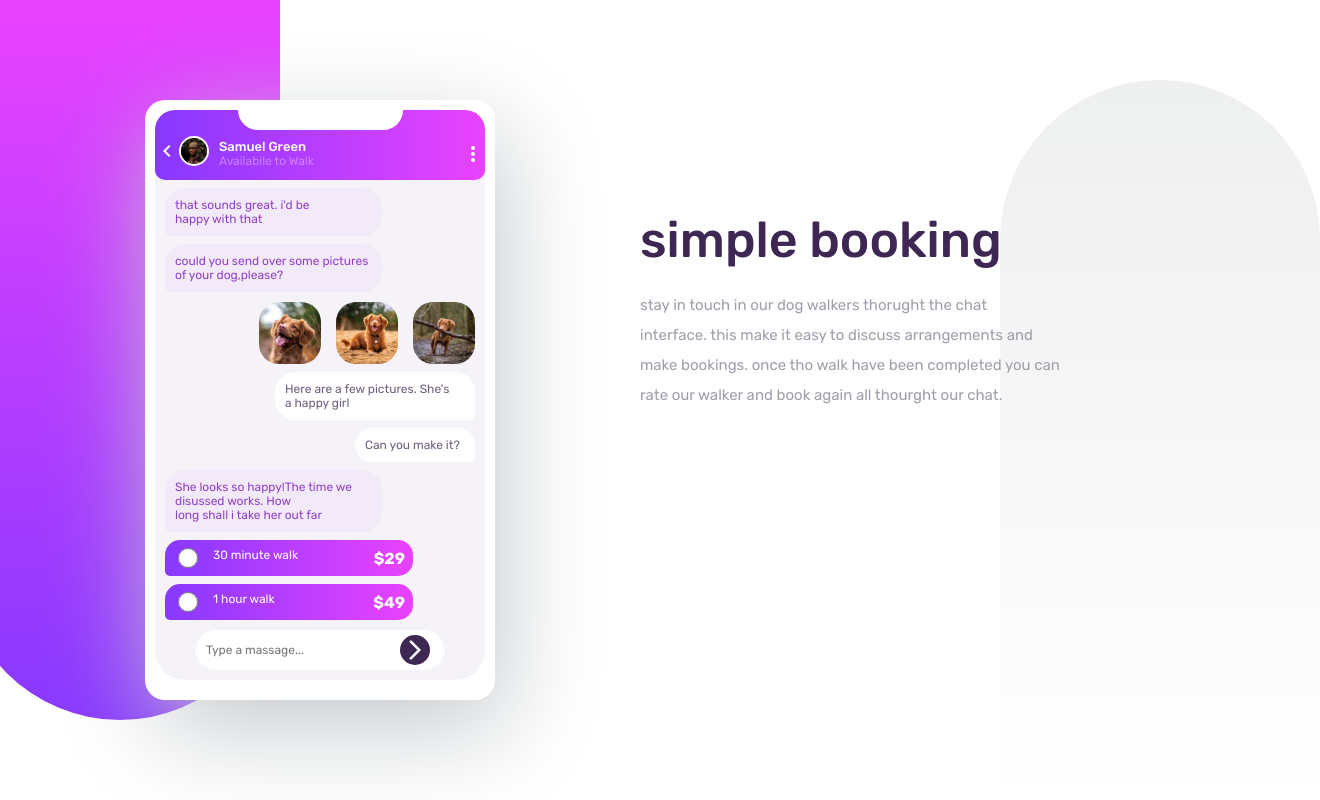
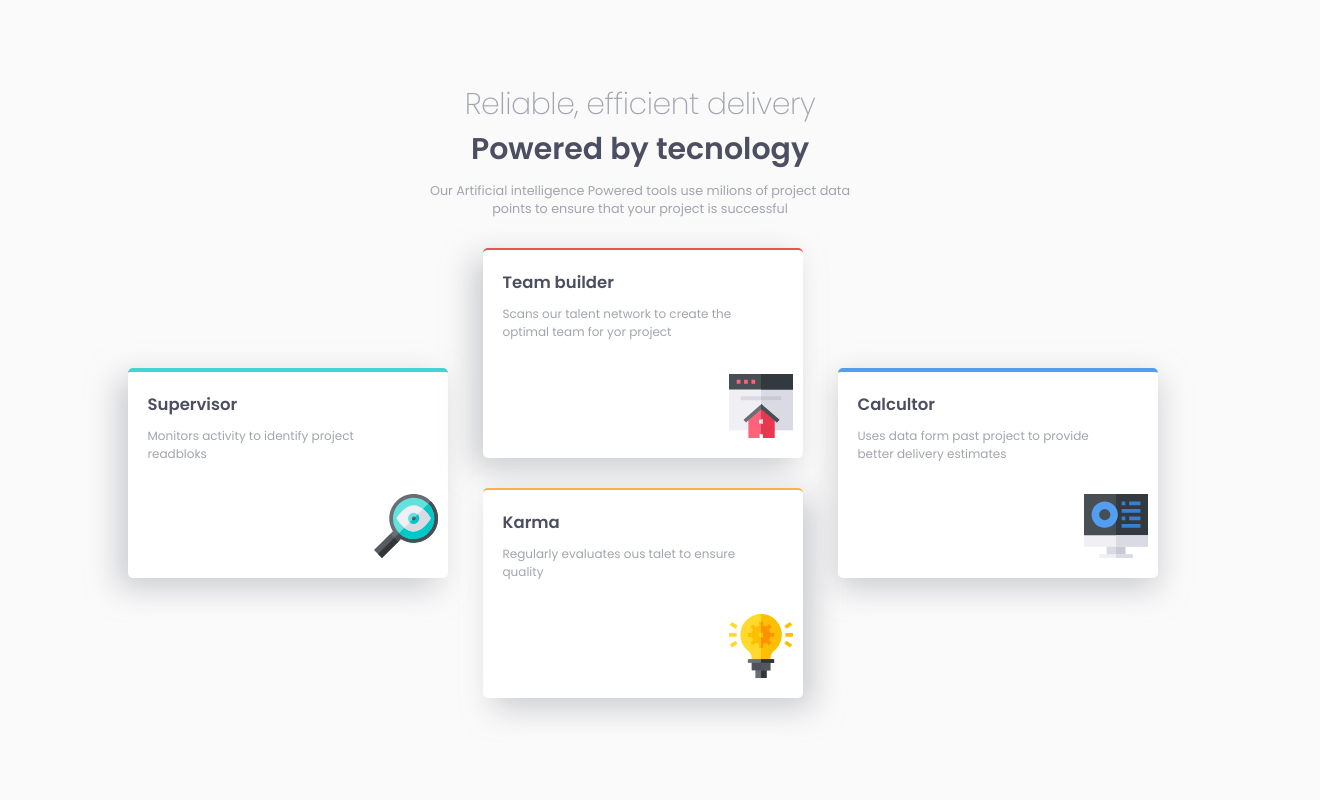
Before and after one commit to mohamed-fm/Four-card-feature-section, a plain HTML site: page index.html in a window 1280 px wide. Shown: the whole page, 1320 px wide, since content can reach past the window. Drawn offline with Linux system fonts and the light colour scheme; files whose address does not match are found by name.

Commit message:
Add files via upload
initial commit

```diff
--- a/css/master.css
+++ b/css/master.css
@@ -39,7 +39,7 @@ body{
     display: flex;
     flex-direction: column;
     align-items: center;
-    gap: 40px 0px;
+    gap: 0px 0px;
 }
 .contenar .first-section h1,.contenar .first-section p{
      text-align: center;
@@ -65,11 +65,12 @@ body{
     flex-wrap: wrap;
 }
 .card{
-    margin: 10px;
+    margin: 20px;
+    margin-top: 30px;
     margin-right: 15px;
     padding: 20px;
-    width: 300px;
-    height: 190px;
+    width: 320px;
+    height: 210px;
     background-color: white;
     border-radius: 5px;
     position: relative;
--- a/index.html
+++ b/index.html
@@ -2,119 +2,72 @@
 <html lang="en">
 <head>
   <meta charset="UTF-8">
-  <meta name="viewport" content="width=device-width, initial-scale=1.0"> <!-- displays site properly based on user's device -->
+  <!-- displays site properly based on user's device -->
+  <meta name="viewport" content="width=device-width, initial-scale=1.0">
+  <!--main style sheet link-->
+  <link rel="stylesheet" href="css/master.css">
+  <!--icon top-->
+  <link rel="icon" type="image/png" sizes="32x32" href="./images/favicon-32x32.png">
+  <!--google font link-->
+  <link rel="preconnect" href="https://fonts.googleapis.com">
+  <link rel="preconnect" href="https://fonts.gstatic.com" crossorigin>
+  <link href="https://fonts.googleapis.com/css2?family=Poppins:wght@200;400;600&family=Roboto&family=Rubik:wght@400;500;700&family=Work+Sans:ital,wght@0,200;0,400;0,600;0,800;1,700&display=swap" rel="stylesheet">
+  <!--main name of project-->
+  <title>Frontend Mentor | Four card feature section</title>
 
-  <link rel="icon" type="image/png" sizes="32x32" href="./images/favicon-32x32.png">
-  <link href="https://fonts.googleapis.com/icon?family=Material+Icons"
-      rel="stylesheet">
-  <link rel="stylesheet" href="style.css">
-  <title>Frontend Mentor | [Challenge Name Here]</title>
-
-
-</style>
 </head>
 <body>
-  <div class="contenar">
-  <div class="pupple-aside"></div>
-  <div class="gray-aside"></div>
+<!--start hear!-->
 
-  <div class="content">
-    <div class="phone-contenar">
-    <div class="phone-parent">
+  <div class="all">
+    <!--start parent-->
+      <div class="contenar">
+        <!--start main sections-->
+         <!--start first-section-->
+          <div class="first-section">
+             <h1>Reliable, efficient delivery</h1>
+             <h1>Powered by tecnology</h1>
+             <p>Our Artificial intelligence Powered tools
+               use milions of project data <br> points to
+                ensure that your project is successful</p>
+          </div>
+          <!--end first-section-->
 
-      <div class="phone-top">
+           <!--start second-section-->
+             <div class="second-section">
+               <div class="first-card card">
+                <h2>Supervisor</h2>
+                <p>Monitors activity to identify project <br> readbloks</p>
+                <img src="images/icon-supervisor.svg" alt="logo">
+              </div>
 
+               <div class="sec-tir-cardp">
+                 <div class="second-card card">
+                  <h2>Team builder</h2>
+                  <p>Scans our talent network to create the <br> optimal team for yor  project</p>
+                  <img src="images/icon-team-builder.svg" alt="logo">
+                 </div>
 
+                 <div class="third-card card">
+                  <h2>Karma</h2>
+                  <p>Regularly evaluates ous talet to ensure <br> quality</p>
+                  <img src="images/icon-karma.svg" alt="logo">
+                 </div>
+               </div>
 
-          <div class="walker" >
-            <div class="arrow_back_ios">
-          <span class="material-icons">
-            chevron_left
-            </span>
-        </div>
-            <div  class="img-p">
-            <img src="E:\chat-app-css-illustration-master\chat-app-css-illustration-master\images\avatar.jpg" alt="Samuel-photo">
-            </div>
-            <div class="about-walker">
-            <h3>Samuel Green</h3>
-            <p>Availabile to Walk</p>
-          </div>
-            </div>
+               <div class="forth-card card">
+                <h2>Calcultor</h2>
+                <p>Uses data form past project to provide <br> better delivery estimates</p>
+                <img src="images/icon-calculator.svg" alt="logo">
+               </div>
+             </div>
+           <!--end second-section-->
 
-        <div class="three-dots-p">
-          <span class="material-icons">more_vert</span>
-        </div>
+        <!--end main sections-->
+      </div>
+    <!--end parent-->
+  </div>
 
-
-      </div>
-      <div class="phone-ui-content">
-        <div class="m1">
-          <p class="pm1">that sounds great.  i'd be<br> happy with that</p>
-        </div>
-
-        <div class="m2">
-          <p class="pm2">could you send over some pictures of your dog,please?</p>
-        </div>
-
-        <div class="dog-imgp">
-          <img class="dog" src="images/dog-image-1.jpg" alt="dog1">
-          <img class="dog" src="images/dog-image-2.jpg" alt="dog2">
-          <img class="dog" src="images/dog-image-3.jpg" alt="dog3">
-        </div>
-<div class="user-chat">
-        <div class="m3" >
-          <p class="pm3">Here are a few pictures. She's<br> a happy girl</p>
-        </div>
-
-
-        <div class="m4">
-          <p class="pm4">Can you make it?</p>
-        </div>
-</div>
-        <div class="m5">
-          <p class="pm5">She looks so happy!The time we disussed works. How <br> long shall i take her out far</p>
-        </div>
-
-        <div class="d30min">
-          <div>
-
-          <input type="radio" class="i2">
-          <p> 30 minute walk</p>
-        </div>
-          <h2>$29</h2>
-
-        </div>
-
-        <div class="d1h">
-          <div>
-        <input type="radio" class="i2">
-          <p> 1 hour walk</p>
-         </div>
-          <h2>$49</h2>
-
-        </div>
-
-
-        <div class="text-inter">
-          <input type="text" placeholder="Type a massage...">
-          <span class="material-icons">
-            arrow_forward_ios
-            </span>
-        </div>
-      </div>
-
-
-    </div>
-  </div>
-  <div class="dse">
-    <h2>simple booking</h2>
-    <p>stay in touch in our dog walkers thorught the chat <br> interface.
-    this make it easy to discuss arrangements and <br> make bookings.
-    once tho walk have been completed you can <br> rate our walker and book again all thourght our chat.</p>
-    </div>
-    </div>
-
-  </div>
-</div>
+<!--end hear-->
 </body>
 </html>
```
Also changed, not shown: design/desktop-design.jpg, design/desktop-preview.jpg, design/mobile-design.jpg, 4 other files.
